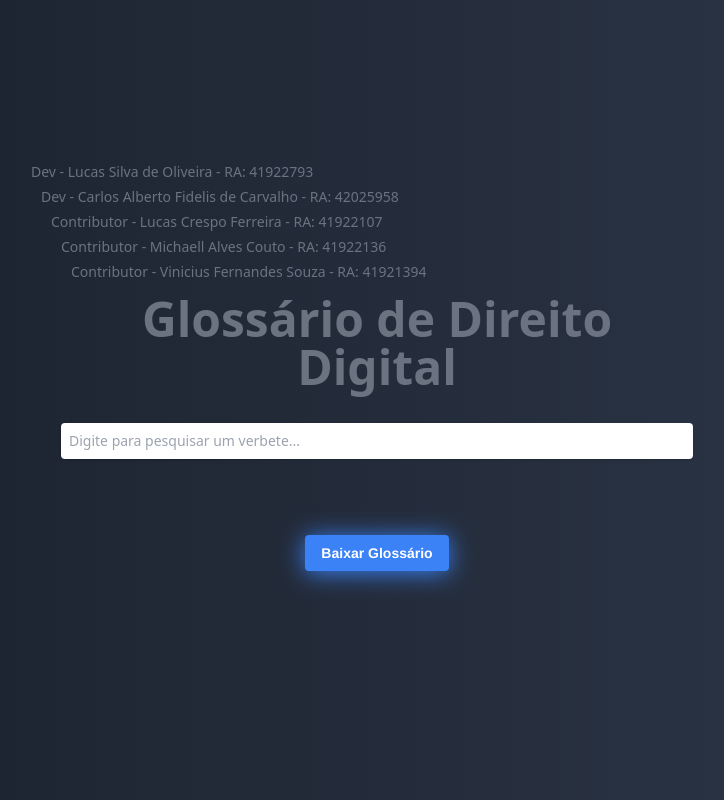
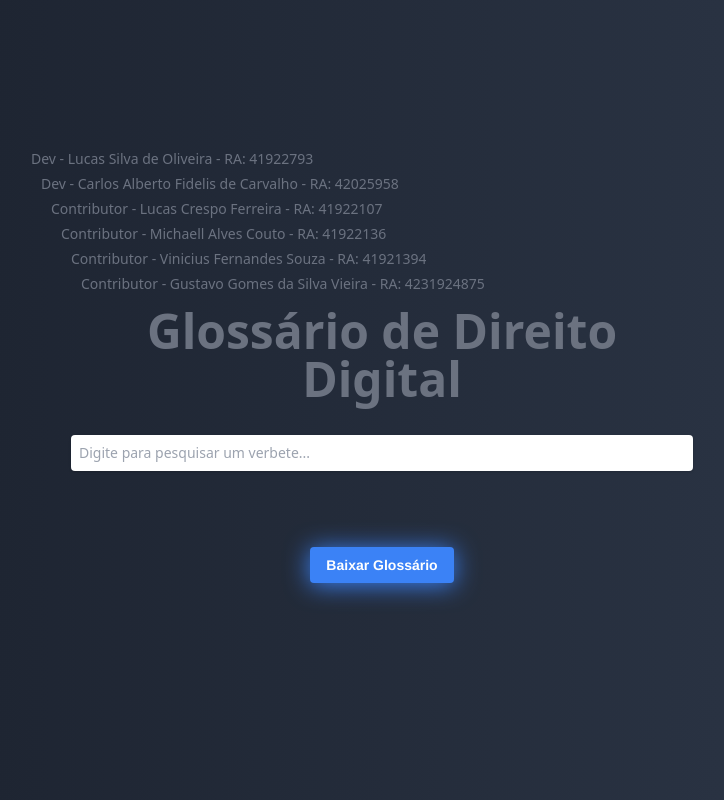
Before and after one commit to Lucas-OliveiraDev/DireitoDigital-UNA, a plain HTML site: page index.html in a window 1280 px wide. Shown: the whole page, without its empty margins (283-1007 px from the left). Drawn offline with nearby package versions, Linux system fonts and the light colour scheme.

Commit message:
Update index.html

```diff
--- a/index.html
+++ b/index.html
@@ -39,6 +39,11 @@
         <span class="typing-effect"
           >Contributor - Vinicius Fernandes Souza - RA: 41921394</span
         >
+      <div class="description text-sm text-gray-500 mb-2">
+        <span class="typing-effect"
+          >Contributor - Gustavo Gomes da Silva Vieira - RA: 4231924875</span
+        >
+
       </div>
       <h1 class="text-3xl md:text-4xl lg:text-5xl font-bold mb-8 text-center">
         Glossário de Direito Digital
```
